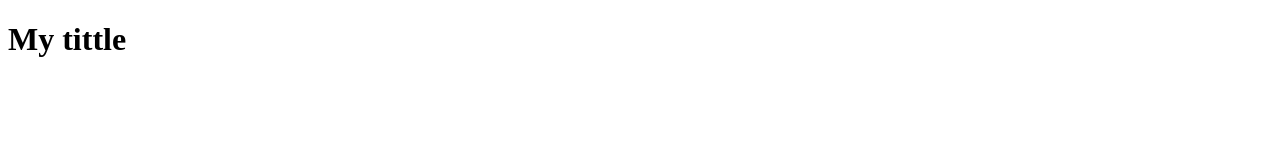
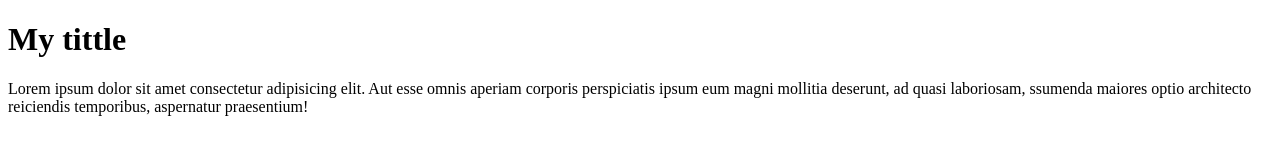
Before and after one commit to JonathanCarranza/inventario-glog, a plain HTML site: page index.html in a window 1280 px wide. Drawn offline with Linux system fonts and the light colour scheme.

Commit message:
:sparkles:feat(text):add the text

```diff
--- a/index.html
+++ b/index.html
@@ -8,5 +8,10 @@
 </head>
 <body>
     <h1>My tittle</h1>
+    <p>Lorem ipsum dolor sit amet consectetur adipisicing elit.
+        Aut esse omnis aperiam corporis perspiciatis ipsum
+        eum magni mollitia deserunt, ad quasi laboriosam,
+        ssumenda maiores optio architecto reiciendis temporibus,
+        aspernatur praesentium!</p>
 </body>
 </html>
```
